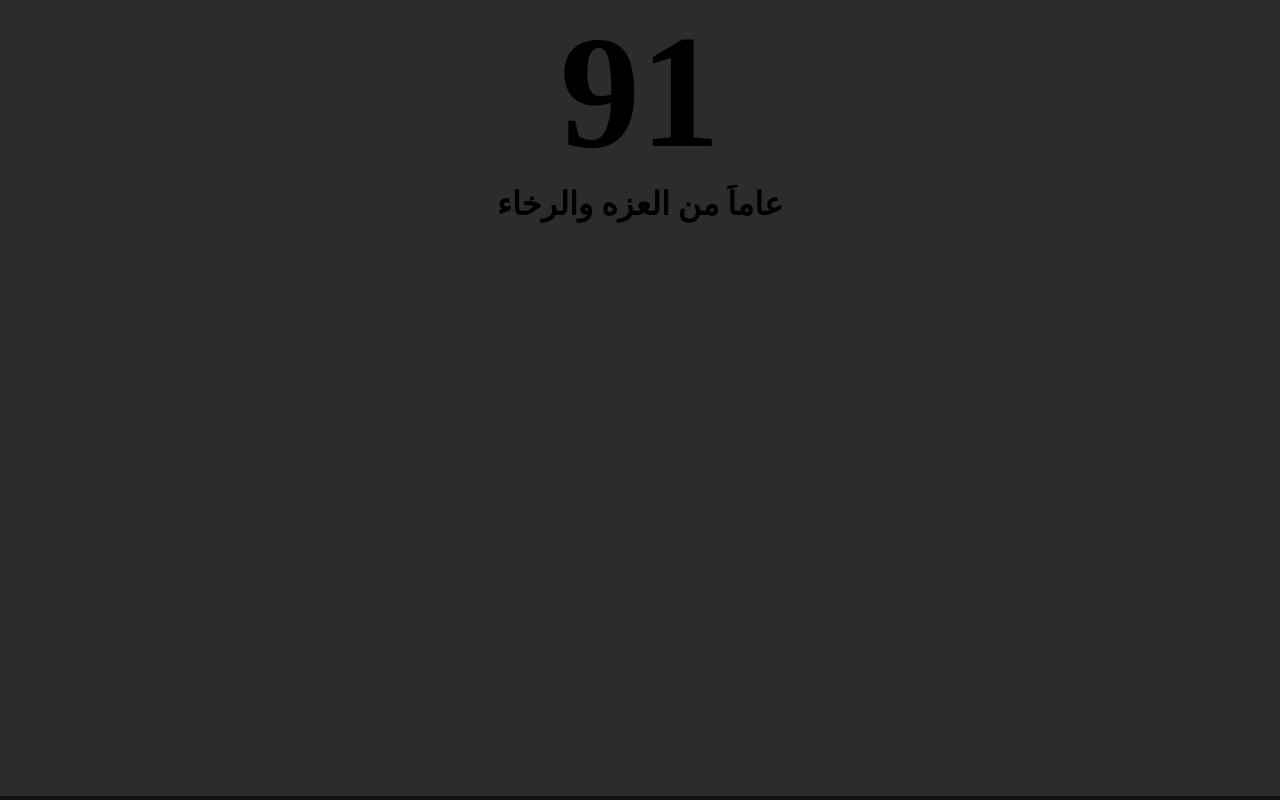
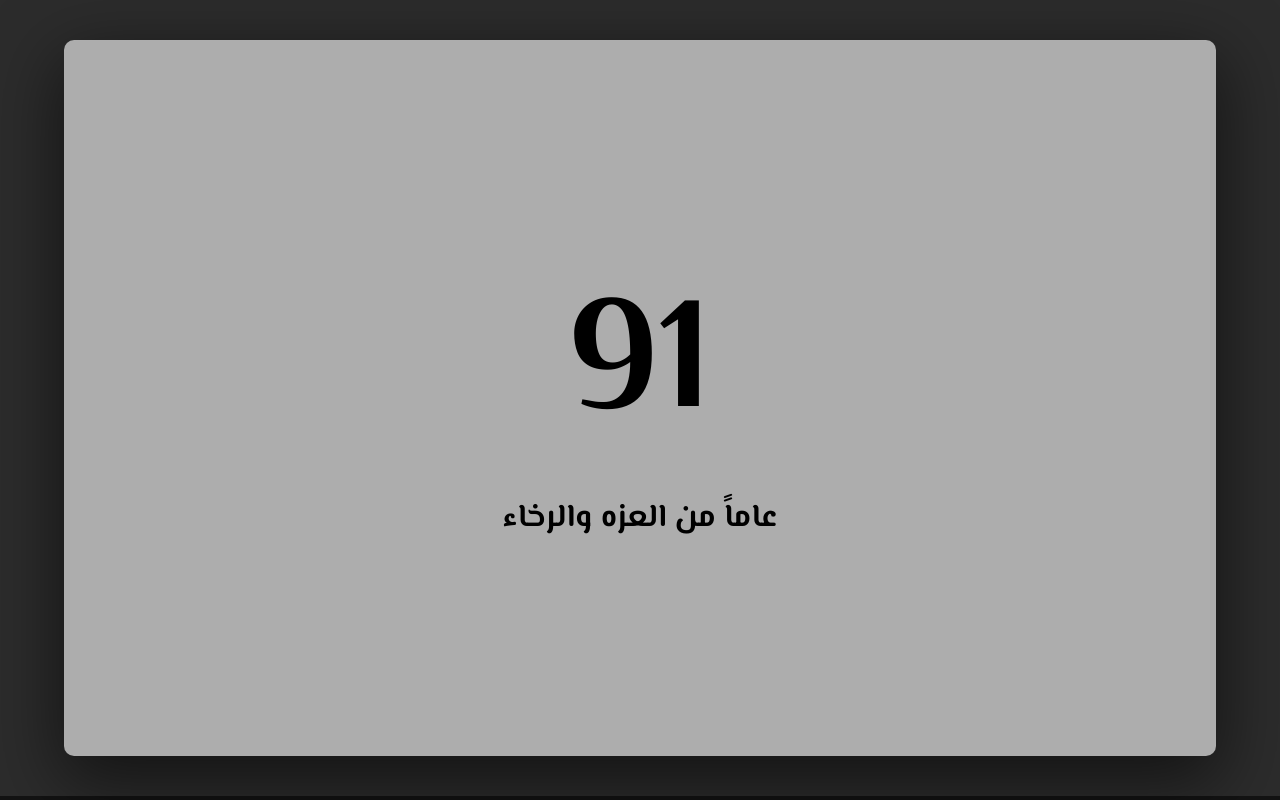
Before and after one commit to khaledYS/ksa-national-day, a plain HTML site: page index.html in a window 1280 px wide. Drawn offline with nearby package versions, Linux system fonts and the light colour scheme.

Commit message:
added the link tags to call the new style files

```diff
--- a/index.html
+++ b/index.html
@@ -95,10 +95,12 @@
     </style>
 
     <!-- page styles -->
-    <link rel="stylesheet" href="styles/fontawesome-icons.css">
     <link rel="stylesheet" href="styles/style.css">
+    <link rel="stylesheet" href="styles/first-container-style.css">
+    <link rel="stylesheet" href="styles/second-container-style.css">
     <link rel="stylesheet" href="styles/third-container-style.css">
     <link rel="stylesheet" href="styles/fourth-container-style.css">
+    <link rel="stylesheet" href="styles/fontawesome-icons.css">
 
     <!-- fonts  -- Tajwal and ElMessiri -->
     <!--
```
